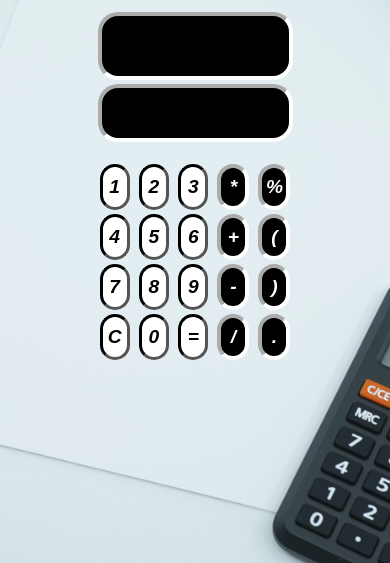
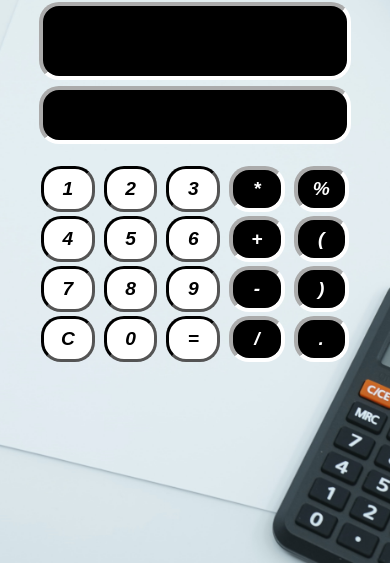
Before and after one commit to gaut2003/Calculator, a plain HTML site: page index.html in a window 390 px wide. Shown: the part 281-844 px from the top of the page. Drawn offline with Linux system fonts and the light colour scheme.

Commit message:
Adds mobile responsiveness

```diff
--- a/style.css
+++ b/style.css
@@ -122,7 +122,7 @@ button {
 
 #val {
     /* border: 2px solid red; */
-    height: 60px;
+    height: 70px;
     background-color: #000000;
     text-align: right;
     color: white;
@@ -143,3 +143,11 @@ button {
     border: 4px inset #ffffff;
 
 }
+
+@media only screen and (max-width: 600px) {
+    #outside {
+        gap: 10px;
+        width: 80%;
+        height: 100%;
+    }
+}
```
